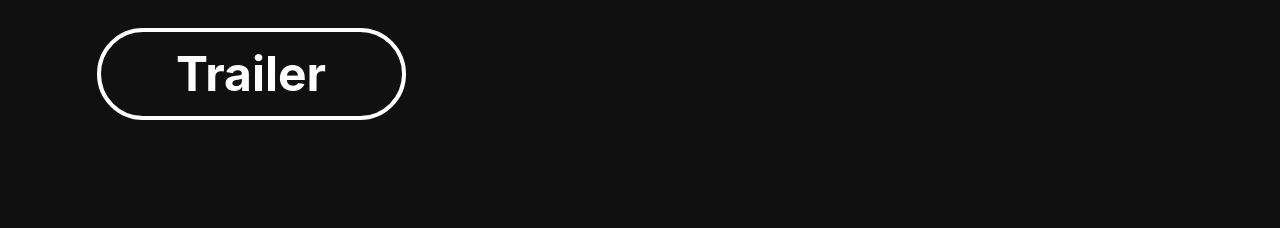
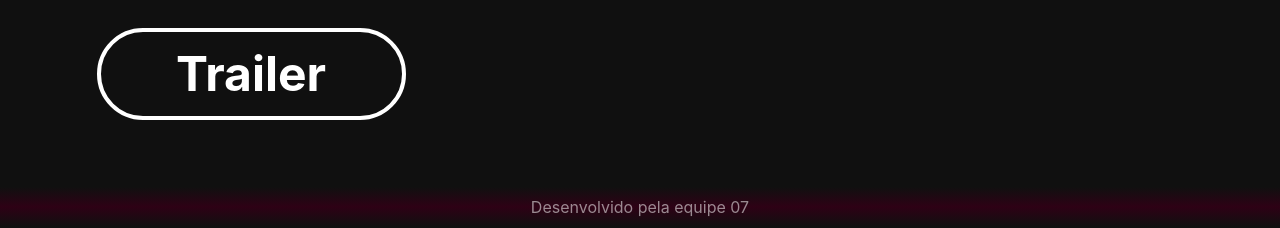
Before and after one commit to wandersonDeve/Catalogo, a Flask app: page /sinopse/1 in a window 1280 px wide. Shown: the part 572-800 px from the top of the page. Run offline with Flask 2, Linux system fonts and the light colour scheme; tables that the repository leaves empty hold one stand-in row (values such as "Sample post"); grey boxes marked "Sample" are stand-in pictures; some libraries are stand-ins or nearby versions.

Commit message:
footer atualizado

```diff
--- a/app.py
+++ b/app.py
@@ -70,10 +70,11 @@ def new():
 def editar(id):
     catalogo = Catalogo.query.get(id)
     if request.method == 'POST':
+        link_video = request.form['link']
         catalogo.nome = request.form['nome']
         catalogo.descricao = request.form['descricao']
         catalogo.imagem = request.form['imagem']
-        catalogo.link = request.form['link']
+        catalogo.link = link_video[-11:]
         db.session.commit()
         return redirect(f'/sinopse/{id}')
     return render_template('editar.html', catalogo=catalogo)
--- a/static/css/footer.css
+++ b/static/css/footer.css
@@ -1,5 +1,5 @@
 footer{
-    background: linear-gradient(0deg, rgba(0,0,0,1) 0%, rgb(46, 1, 21) 50%, rgba(0,0,0,1) 100%);
+    background: linear-gradient(0deg, rgb(16,16,16) 0%, rgb(46, 1, 21) 50%, rgba(16,16,16,1) 100%);
     width: 100%;
     height: 2.5rem;
     margin-bottom:1px;
@@ -8,10 +8,11 @@ footer{
     align-items: center;
 }
 
-a{
+footer a{
     color: rgba(255, 255, 255, 0.534);
 }
 
-a:hover{
+footer a:hover{
     color: rgb(255, 94, 0);
+    text-decoration: none;
 }
--- a/static/css/sinopse_style.css
+++ b/static/css/sinopse_style.css
@@ -48,7 +48,7 @@ body header nav button.navbar-toggler.ml-auto.collapsed {
   display: flex;
   justify-content: center;
   align-items: center;
-  padding: 2rem 6rem 0rem 6rem;
+  padding: 2rem 6rem 6rem 6rem;
   /* 1 - topo
   2 - esquerdo
   3 - baixo
--- a/static/css/trailer_style.css
+++ b/static/css/trailer_style.css
@@ -37,6 +37,10 @@ body header nav button.navbar-toggler.ml-auto.collapsed{
     display:flex;
     margin: 0 auto;
     border-radius: 15px;
+}
+
+section{
+    padding-bottom: 6rem;
 }
 
 @media only screen and (max-width: 1200px){
--- a/templates/adicionar.html
+++ b/templates/adicionar.html
@@ -6,6 +6,7 @@
     <meta name="viewport" content="width=device-width, initial-scale=1.0">
     <link rel="stylesheet" href="https://maxcdn.bootstrapcdn.com/bootstrap/4.0.0/css/bootstrap.min.css" integrity="sha384-Gn5384xqQ1aoWXA+058RXPxPg6fy4IWvTNh0E263XmFcJlSAwiGgFAW/dAiS6JXm" crossorigin="anonymous">
     <link rel="shortcut icon" href="../static/img/favicon.png" type="image/x-icon">
+    <link rel="stylesheet" href="../static/css/footer.css">
     <link rel="stylesheet" href="../static/css/adicionar_editar_style.css">
     <title>Adicionar</title>
 </head>
@@ -73,6 +74,11 @@
       </div>
     </form>
   </section>
+
+  <footer style="position:absolute; bottom:0px">
+    <a href="/participantes">Desenvolvido pela equipe 07</a>
+  </footer>
+
 </body>
 
   <script src="../static/js/adicionar.js"></script>
--- a/templates/sinopse.html
+++ b/templates/sinopse.html
@@ -7,9 +7,12 @@
     <title>Sinopse</title>
     <link href="https://fonts.googleapis.com/icon?family=Material+Icons"
       rel="stylesheet">
+      <link rel="stylesheet" href="https://maxcdn.bootstrapcdn.com/bootstrap/4.0.0/css/bootstrap.min.css" integrity="sha384-Gn5384xqQ1aoWXA+058RXPxPg6fy4IWvTNh0E263XmFcJlSAwiGgFAW/dAiS6JXm" crossorigin="anonymous">
+
+    <link rel="shortcut icon" href="../static/img/favicon.png" type="image/x-icon">
     <link rel="stylesheet" href="../static/css/sinopse_style.css">
-    <link rel="shortcut icon" href="../static/img/favicon.png" type="image/x-icon">
-    <link rel="stylesheet" href="https://maxcdn.bootstrapcdn.com/bootstrap/4.0.0/css/bootstrap.min.css" integrity="sha384-Gn5384xqQ1aoWXA+058RXPxPg6fy4IWvTNh0E263XmFcJlSAwiGgFAW/dAiS6JXm" crossorigin="anonymous">
+    <link rel="stylesheet" href="../static/css/footer.css">
+
 
 </head>
 <body>
@@ -91,6 +94,9 @@
 
   </div>
 
+  <footer style="position:absolute; bottom:0px">
+    <a href="/participantes">Desenvolvido pela equipe 07</a>
+  </footer>
 
 </body>
 <script src="../static/js/sinopse.js"></script>
--- a/templates/trailer.html
+++ b/templates/trailer.html
@@ -6,6 +6,7 @@
     <meta name="viewport" content="width=device-width, initial-scale=1.0">
     <link rel="stylesheet" href="https://maxcdn.bootstrapcdn.com/bootstrap/4.0.0/css/bootstrap.min.css" integrity="sha384-Gn5384xqQ1aoWXA+058RXPxPg6fy4IWvTNh0E263XmFcJlSAwiGgFAW/dAiS6JXm" crossorigin="anonymous">
     <link rel="stylesheet" type="text/css" href="../static/css/trailer_style.css" media="screen" />
+    <link rel="stylesheet" href="../static/css/footer.css">
     <link rel="shortcut icon" href="../static/img/favicon.png" type="image/x-icon">
     <title>Trailer</title>
 </head>
@@ -49,6 +50,11 @@
   <script src="https://code.jquery.com/jquery-3.2.1.slim.min.js" integrity="sha384-KJ3o2DKtIkvYIK3UENzmM7KCkRr/rE9/Qpg6aAZGJwFDMVNA/GpGFF93hXpG5KkN" crossorigin="anonymous"></script>
   <script src="https://cdnjs.cloudflare.com/ajax/libs/popper.js/1.12.9/umd/popper.min.js" integrity="sha384-ApNbgh9B+Y1QKtv3Rn7W3mgPxhU9K/ScQsAP7hUibX39j7fakFPskvXusvfa0b4Q" crossorigin="anonymous"></script>
   <script src="https://maxcdn.bootstrapcdn.com/bootstrap/4.0.0/js/bootstrap.min.js" integrity="sha384-JZR6Spejh4U02d8jOt6vLEHfe/JQGiRRSQQxSfFWpi1MquVdAyjUar5+76PVCmYl" crossorigin="anonymous"></script>
+
+  <footer>
+    <a href="/participantes">Desenvolvido pela equipe 07</a>
+  </footer>
+
 </body>
 
 </html>
```
Also changed, not shown: static/css/sobre_style.css (+14 -4 lines), templates/participantes.html (+19 -12 lines), templates/sobre.html (+7 -1 lines), static/img/loreipsumimg.png (added), static/img/perfil.jpg (added), templates/layout.html (line endings or trailing spaces). Lines whose indentation alone changed are shown as unchanged.
